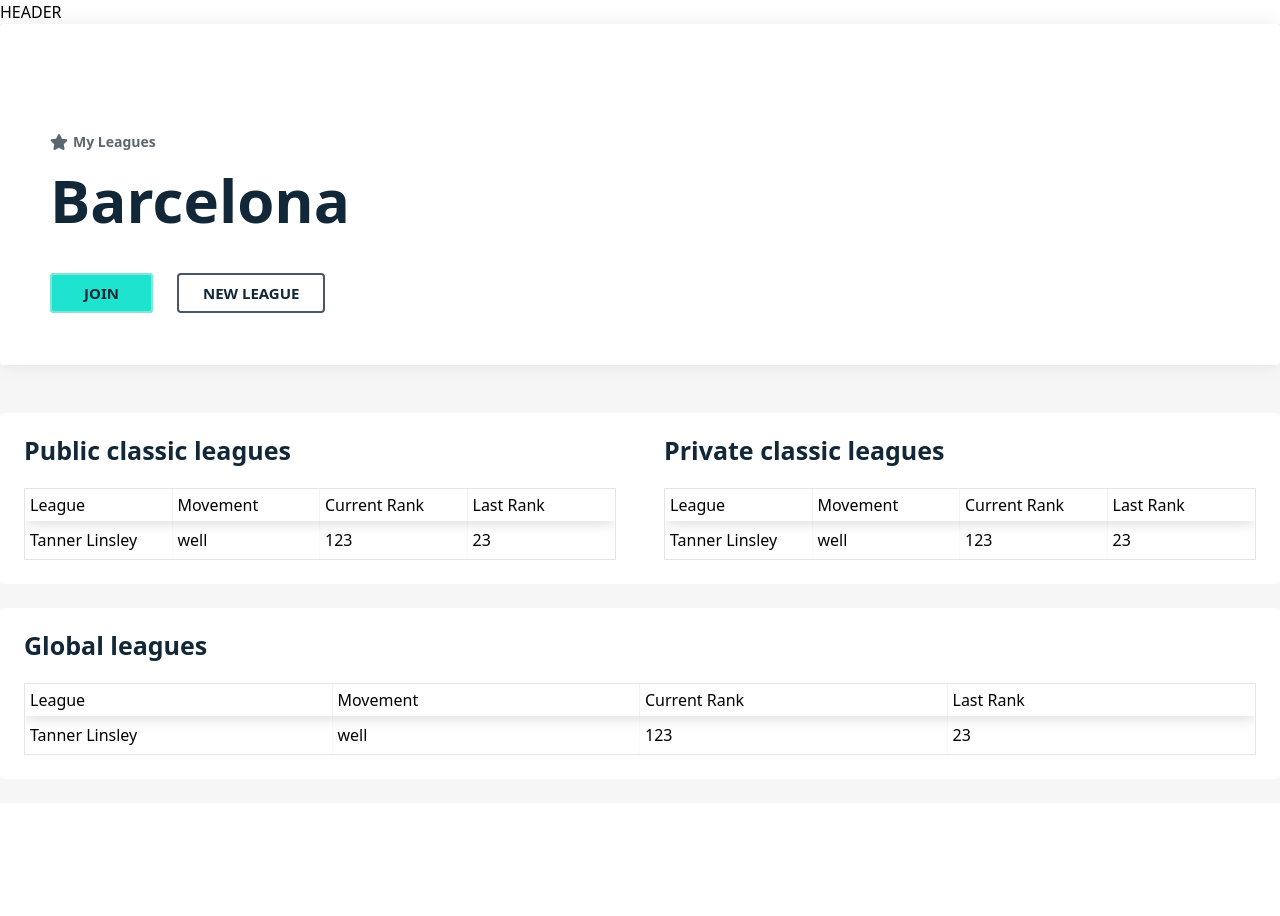
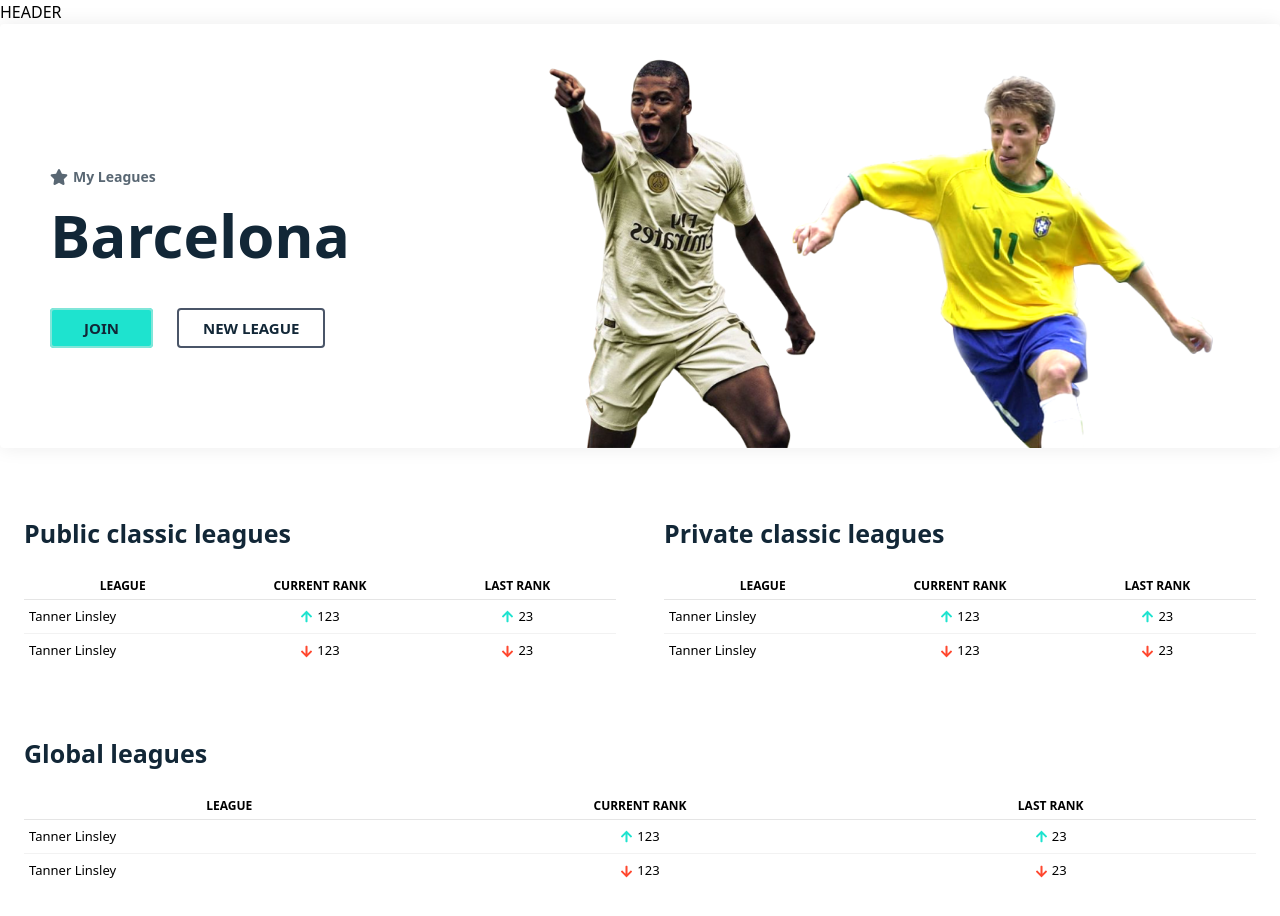
Before and after one commit to BinaryStudioAcademy/bsa-2019-fantasy, a React (Create React App) app in the folder client/: page /leagues in a window 1280 px wide. Shown: the top 916 px of the page. Before the commit the page ends 803 px from the top, so only its background shows below. Built offline with nearby package versions, Linux system fonts and the light colour scheme.

Commit message:
fix leagues tables styles

```diff
--- a/client/src/containers/Leagues/index.tsx
+++ b/client/src/containers/Leagues/index.tsx
@@ -2,47 +2,72 @@ import React from 'react';
 import { Link } from 'react-router-dom';
 import { map } from 'lodash';
 
-import { FaStar } from 'react-icons/fa';
+import { FaStar, FaArrowUp, FaArrowDown } from 'react-icons/fa';
 
 import { LeagueTable } from 'components/Leagues/LeagueTables';
 
+import FirstPlayer from 'assets/images/player.png';
+import SecondPlayer from 'assets/images/1966.png';
 import './styles.scss';
 
+// mock data
 const mockData = {
     leagues: ['Barcelona']
 };
 
 const columns = [
     {
-        Header: () => <span className="table-cell">League</span>,
+        Header: () => <span className="table-title uppercase font-bold">League</span>,
         accessor: 'league',
 
-        Cell: (props: { value: string }) => <span className="table-title">{props.value}</span>
+        Cell: (props: { value: string }) => <span className="table-title-row">{props.value}</span>
     },
     {
-        Header: () => <span className="table-cell">Movement</span>,
-        accessor: 'movement',
-        Cell: (props: { value: string }) => <span className="movement">{props.value}</span>
+        Header: () => <span className="table-title uppercase font-bold">Current Rank</span>,
+        accessor: 'rank',
+
+        Cell: (props: { value: { movement: string; current: number } }) => (
+            <div className="rank flex justify-center items-center">
+                <span className={`movement mr-1 ${props.value.movement === 'up' ? 'up' : 'down'}`}>
+                    {props.value.movement === 'up' ? <FaArrowUp /> : <FaArrowDown />}
+                </span>
+                {' '}
+                {props.value.current}
+            </div>
+        )
     },
     {
-        Header: () => <span className="table-cell">Current Rank</span>,
-        accessor: 'rank.current',
+        Header: () => <span className="table-title uppercase font-bold">Last Rank</span>,
+        accessor: 'rank',
 
-        Cell: (props: { value: number }) => <span className="rank">{props.value}</span>
-    },
-    {
-        Header: () => <span className="table-cell">Last Rank</span>,
-        accessor: 'rank.last',
-
-        Cell: (props: { value: number }) => <span className="rank">{props.value}</span>
+        Cell: (props: { value: { movement: string; last: number } }) => (
+            <div className="rank flex justify-center items-center">
+                <span className={`movement mr-1 ${props.value.movement === 'up' ? 'up' : 'down'}`}>
+                    {props.value.movement === 'up' ? <FaArrowUp /> : <FaArrowDown />}
+                </span>
+                {' '}
+                {props.value.last}
+            </div>
+        )
     }
 ];
 
+// mock data
 const table = [
     {
         league: 'Tanner Linsley',
         movement: 'well',
         rank: {
+            movement: 'up',
+            current: 123,
+            last: 23
+        }
+    },
+    {
+        league: 'Tanner Linsley',
+        movement: 'well',
+        rank: {
+            movement: 'down',
             current: 123,
             last: 23
         }
@@ -68,8 +93,8 @@ const Leagues = () => {
     return (
         <div className="leagues">
             <div className="container">
-                <div className="jumbotron paper mb-12 rounded">
-                    <div className="jumbotron-content mt-12">
+                <div className="jumbotron paper mb-12 rounded flex items-end justify-between pt-6">
+                    <div className="jumbotron-content mt-12 mb-12">
                         <h2 className="title mb-12 text-secondary">
                             <div className="sub title mb-4 flex items-center">
                                 <FaStar />
@@ -90,7 +115,10 @@ const Leagues = () => {
                             New League
                         </Link>
                     </div>
-                    {/* TODO: implement images */}
+                    <div className="players flex">
+                        <img src={FirstPlayer} alt="player" />
+                        <img src={SecondPlayer} alt="player" />
+                    </div>
                 </div>
                 <div className="tables">
                     {map(titles, item => (
--- a/client/src/containers/Leagues/styles.scss
+++ b/client/src/containers/Leagues/styles.scss
@@ -1,6 +1,4 @@
 .leagues {
-    background-color: #f6f6f6;
-
     .tables {
         display: grid;
         grid-template: 'private public' 'global global';
@@ -10,6 +8,58 @@
             grid-template: 'private' 'public' 'global';
             grid-template-columns: 100%;
         }
+
+        .table-title {
+            font-size: 12px;
+        }
+
+        .movement {
+            &.up {
+                svg {
+                    fill:  #1EE3CF;
+                }
+            }
+
+            &.down {
+                svg {
+                    fill: #FF482F;
+                }
+            }
+        }
+
+        .ReactTable {
+            border: none;
+            font-size: 13px;
+
+           .rt-thead.-header {
+                border-bottom: 1px solid rgba(0,0,0,0.1);
+                box-shadow: none;
+            }
+
+            .rt-thead .rt-th {
+                border-right: none;
+            }
+
+            .rt-tbody .rt-td {
+                border-right: none;
+            }
+        }
+    }
+
+    .players {
+        margin-bottom: -60px;
+
+        img {
+            max-height: 400px;
+
+            &:last-child {
+                margin-left: -55px;
+            }
+
+            @media screen and (max-width: 1023px) {
+                display: none;
+            }
+        }
     }
 }
 
@@ -17,6 +67,10 @@
     background-color: #fff;
     box-shadow: 0px 0px 19px rgba(0, 0, 0, 0.08);
     padding: 60px 50px;
+
+    @media screen and (max-width: 374px) {
+        padding: 60px 30px;
+    }
 }
 
 .jumbotron {
```
Also changed, not shown: client/src/assets/images/1966.png (added), client/src/assets/images/player.png (added).
